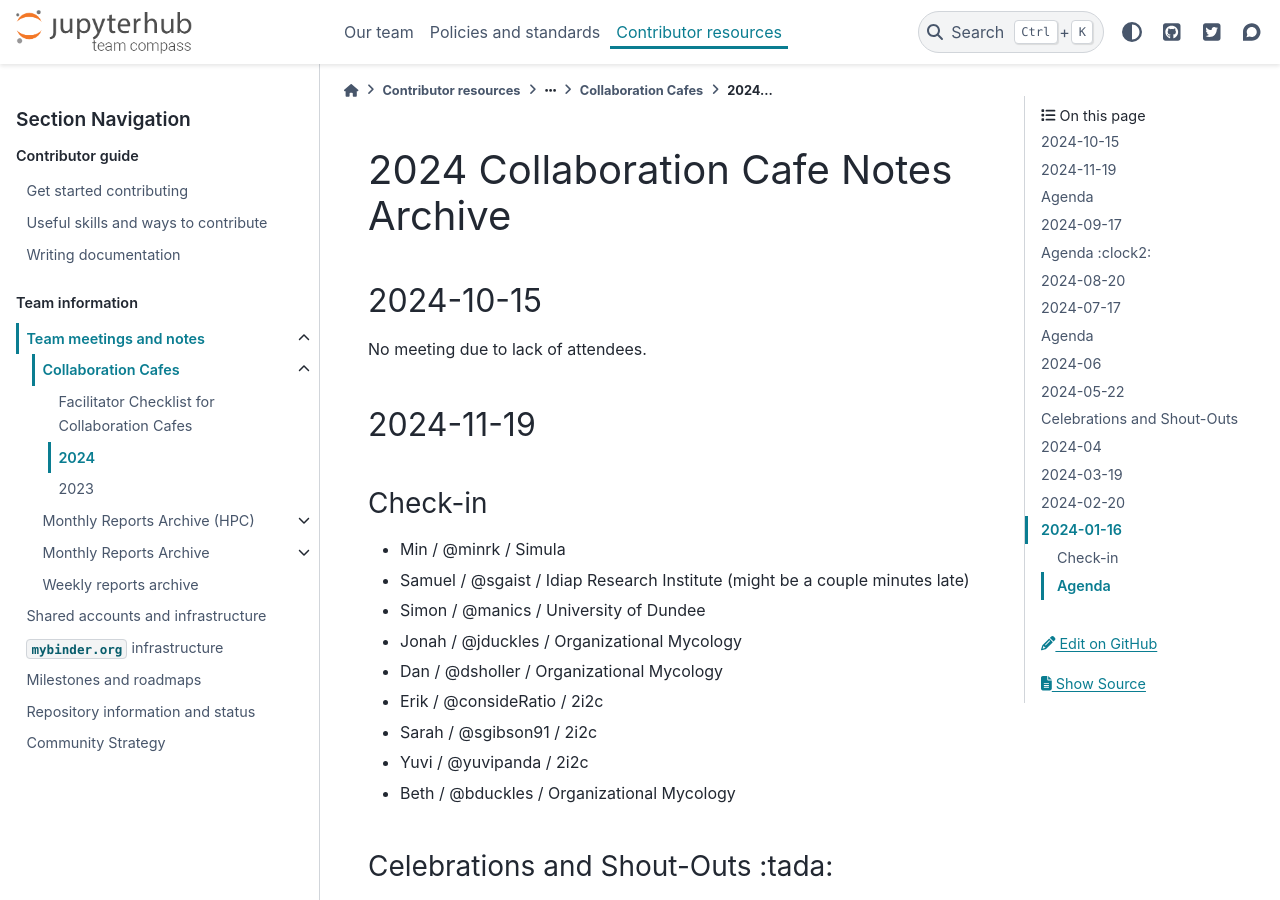
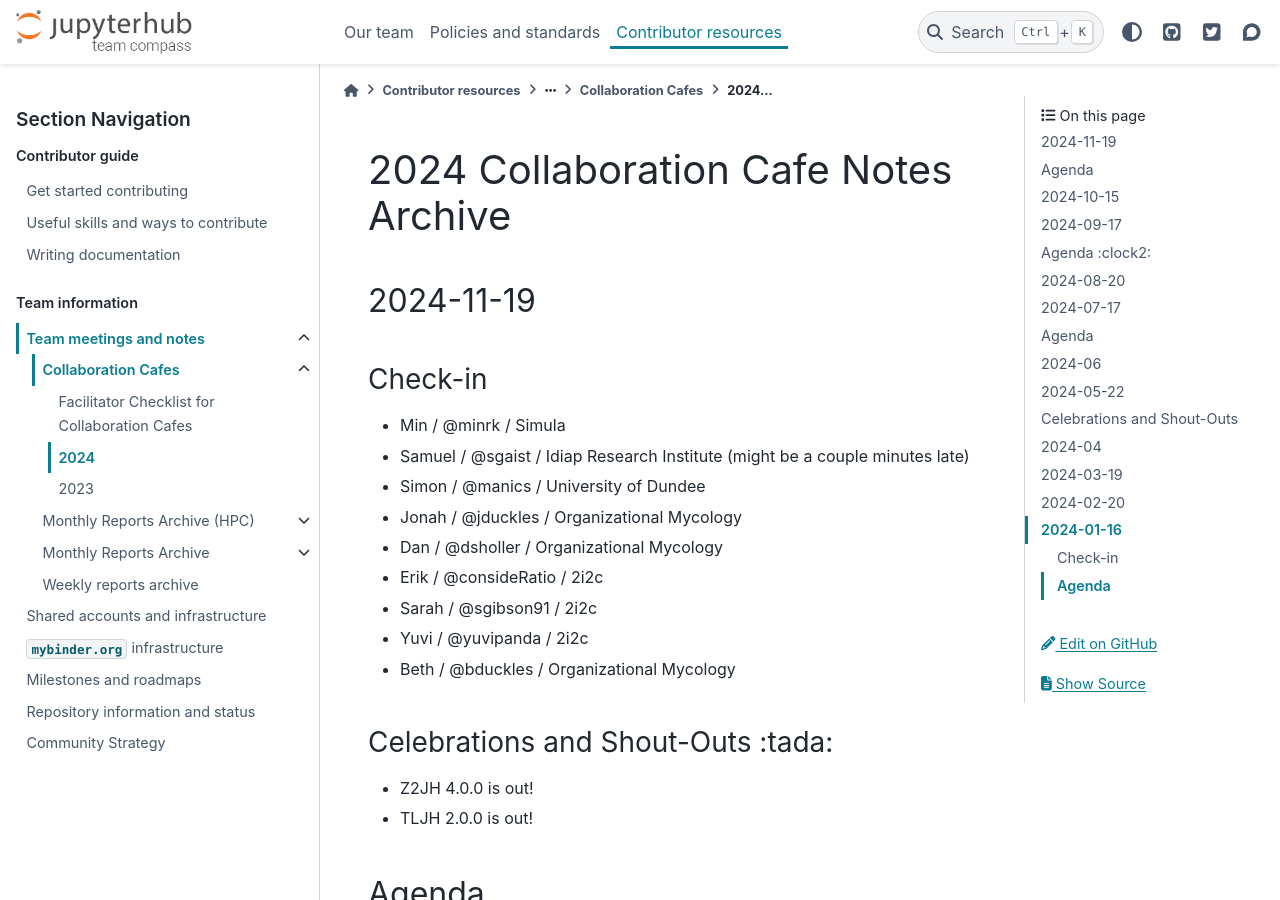
Before and after one commit to jupyterhub/team-compass, a Sphinx documentation site: the page built from docs/meetings/collab-cafe/2024.md, in a window 1280 px wide and 900 px high. Built offline with Sphinx 7.4.7 and the PyData theme 0.15.4, drawn with Linux system fonts in a browser that asks for light colours; the version number could not be read and is left out; some of the changed text lies outside the part shown.

Commit message:
move sections to be in reverse chronological order

```diff
--- a/docs/meetings/collab-cafe/2024.md
+++ b/docs/meetings/collab-cafe/2024.md
@@ -1,8 +1,4 @@
 # 2024 Collaboration Cafe Notes Archive
-
-## 2024-10-15
-
-No meeting due to lack of attendees.
 
 ## 2024-11-19
 
```
Also changed, not shown: other parts of docs/meetings/collab-cafe/2024.md (+4 -0 lines).
